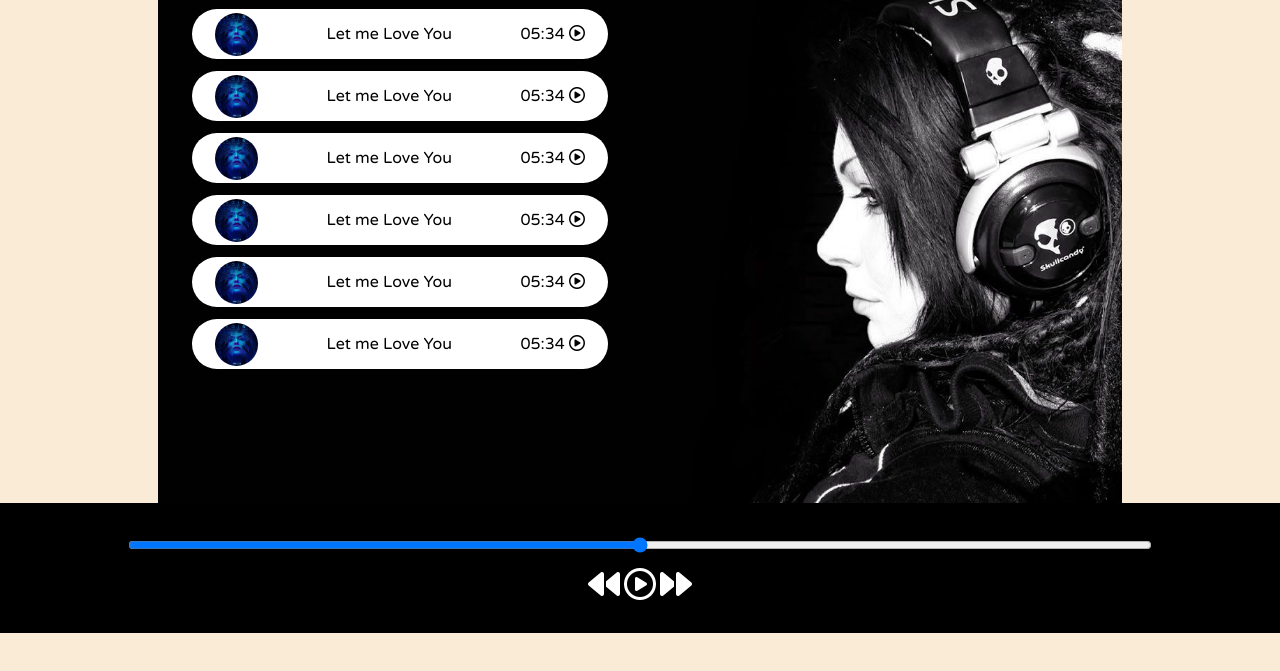
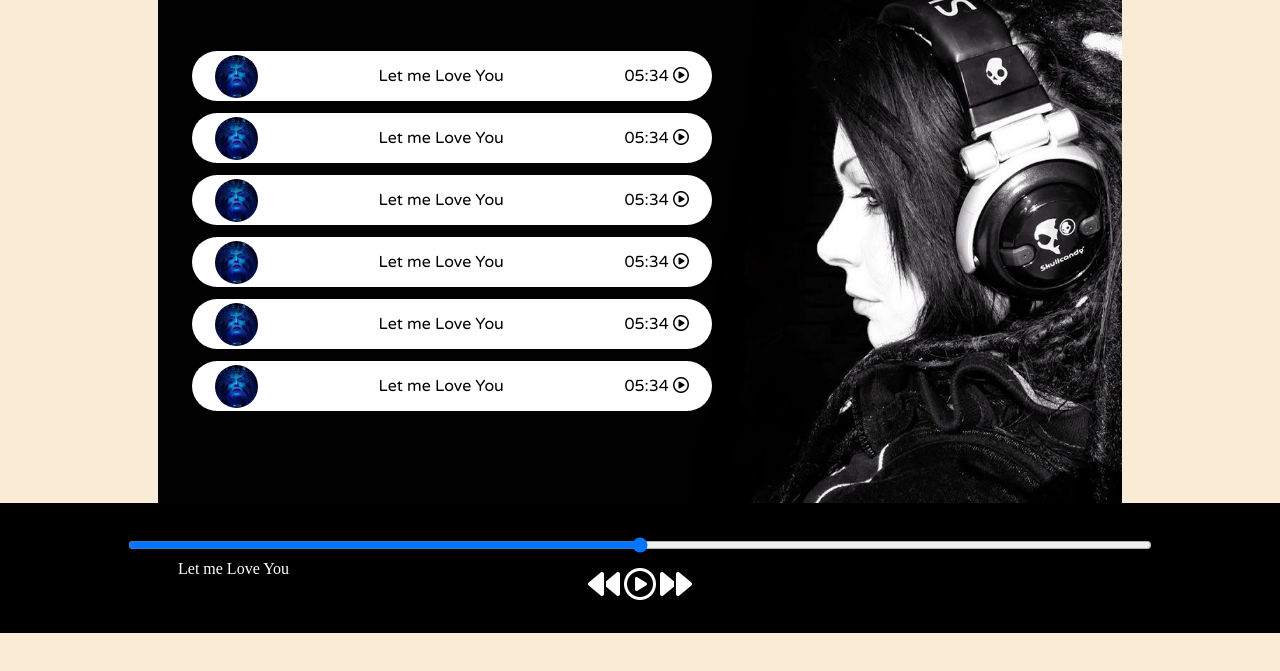
Before and after one commit to Samrat9841/Spotify-Clone, a plain HTML site: page index.html in a window 1280 px wide. Shown: the part 167-838 px from the top of the page. Drawn offline with Linux system fonts and the light colour scheme; a web font is replaced by a local one.

Commit message:
adding styling

```diff
--- a/index.html
+++ b/index.html
@@ -20,7 +20,8 @@
     <div class="container">
         <div class="songList">
             <h1>Best of Ncs- No Copyright Sounds</h1>
-            <div>
+
+            <div class="songItemContainer">
 
                 <div class="songItem">
                     <img src="covers/1.jpg" alt="1">
@@ -82,7 +83,7 @@
                     </span>
                 </div><!-- This is the closing of songItem -->
 
-            </div>
+            </div><!-- This is the closing of songItemContainer -->
         </div>
         <div class="songBanner"></div>
 
@@ -97,7 +98,11 @@
             <i class="fa-regular fa-2x fa-circle-play"></i>
             <i class="fa-solid fa-2x fa-forward"></i>
         </div>
-    </div>
+
+        <div class="songInfo">
+            <img src="img/playing.gif" width="50px"  alt="">Let me Love You
+        </div>
+    </div><!-- This is the closing of bottom -->
     <script src="script.js"></script>
 </body>
 </html>
--- a/style.css
+++ b/style.css
@@ -51,13 +51,15 @@ nav ul li{
     background-repeat: no-repeat;
 }
 
+.songItemContainer{
+    margin-top: 54px;
+}
 .songItem{
     height: 50px;
     display: flex;
     justify-content: space-between;
     align-items: center;
     background-color: #fff;
-    width: 80%;
     color: #000;
     margin: 12px 0 ;
     border-radius: 35px;
@@ -70,6 +72,10 @@ nav ul li{
 
 .timestamp{
     margin: 0 23px;
+}
+
+.timestamp i{
+    cursor: pointer;
 }
 /* This is bottom styling */
 
@@ -85,6 +91,16 @@ nav ul li{
     color: #fff;
 
 }
+
+.songInfo{
+    position: absolute;
+    left: 10vw;
+}
+
+.songInfo img{
+    opacity: 0;
+    transition:opacity 1s ease-in;
+}
 #myProgressar{
     width: 80%;
     margin-bottom: 15px ;
```
Also changed, not shown: img/playing.gif (added).
